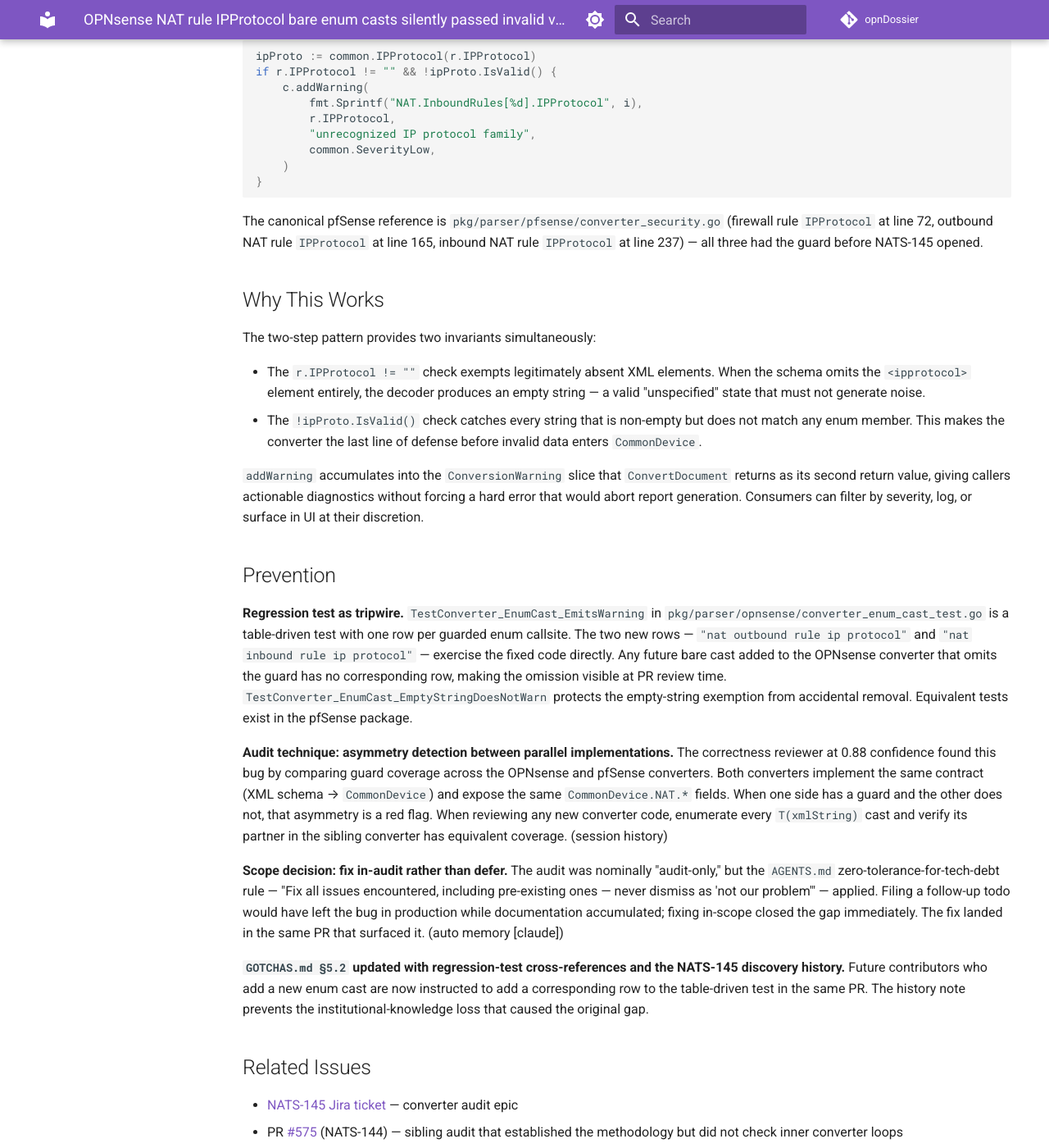
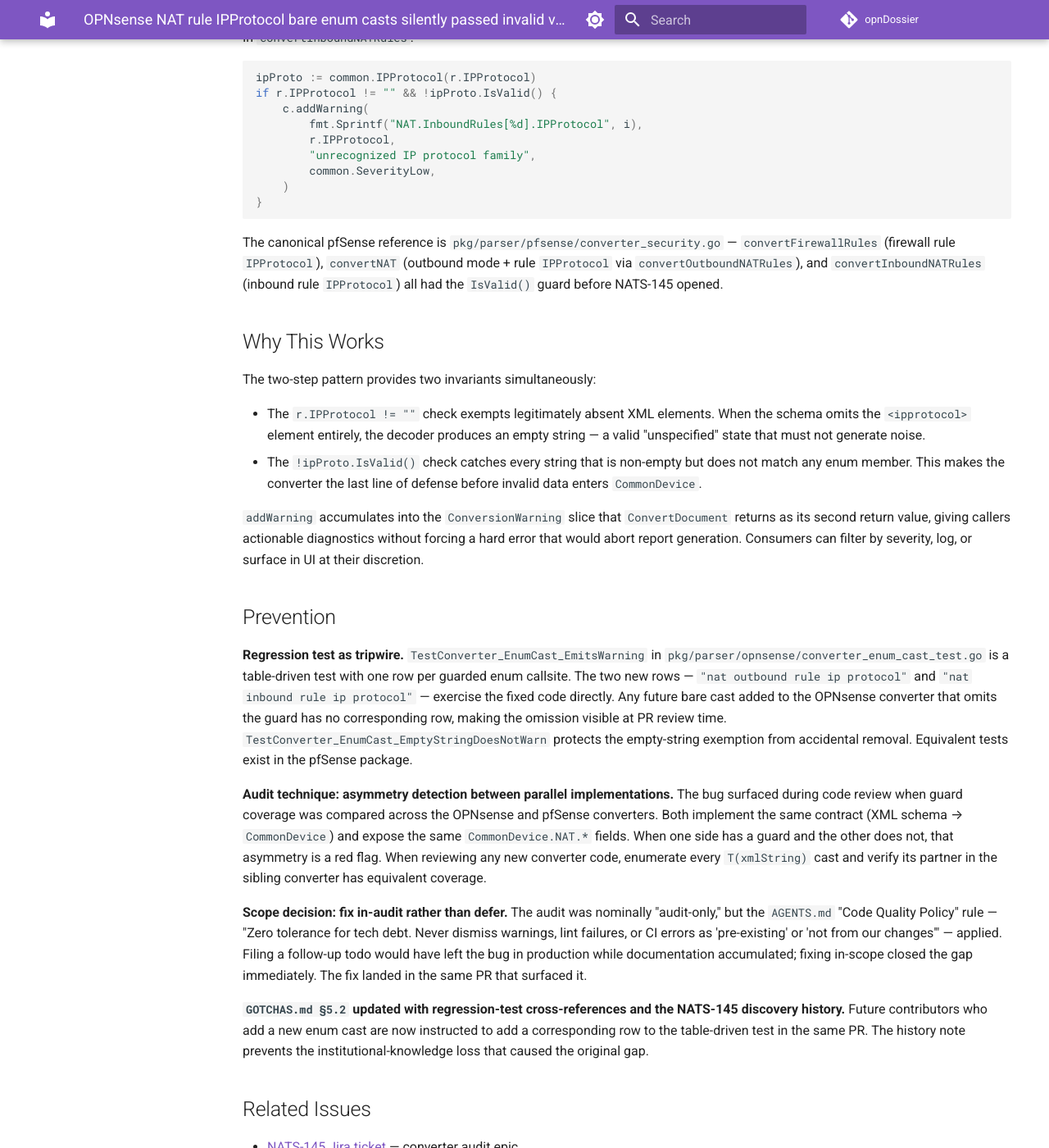
Before and after one commit to EvilBit-Labs/opnDossier, an MkDocs documentation site: the page built from docs/solutions/logic-errors/opnsense-nat-ipprotocol-enum-cast-missing-guard.md, in a window 1280 px wide and 1400 px high, scrolled down 2096 px. Shown: the whole window at 82% size. Built offline with MkDocs 1.6.1 and Material for MkDocs 9.7.7, drawn with Linux system fonts in a browser that asks for light colours; comment, search, counter and statistics services are not loaded; the version menu is left out; some of the changed text lies outside the part shown.

Commit message:
docs(solutions): replace internal provenance tags with repo-verifiable refs (#580)
CodeRabbit feedback on the NATS-145 solution doc: the narrative contained
internal provenance tags ("(session history)", "0.88 confidence",
"(auto memory [claude])") that aren't user-verifiable, and a pfSense
cross-reference used hard-coded line numbers that will drift.

- Replaced the provenance tags with repo-verifiable links (PR #575 for
  NATS-144, the NATS-145 plan document).
- Rewrote the pfSense cross-reference to use function names
  (convertFirewallRules, convertNAT, convertOutboundNATRules,
  convertInboundNATRules) instead of line numbers.
- Dropped the "0.88 confidence" framing; the finding was surfaced during
  code review and the value-add is in the technique, not the score.
- Quoted the AGENTS.md Code Quality Policy verbatim instead of the
  auto-memory paraphrase, so the source is the project file.

Resolves CodeRabbit threads PRRT_...2iE (major) and PRRT_...2iF (nitpick).

Signed-off-by: UncleSp1d3r <unclesp1d3r@evilbitlabs.io>

````diff
--- a/docs/solutions/logic-errors/opnsense-nat-ipprotocol-enum-cast-missing-guard.md
+++ b/docs/solutions/logic-errors/opnsense-nat-ipprotocol-enum-cast-missing-guard.md
@@ -37,9 +37,9 @@
 
 **Prose-only GOTCHAS documentation was not a sufficient tripwire.** `GOTCHAS.md §5.2` correctly described the required `IsValid()` pattern since before NATS-145 (the pfSense converter had adopted it; the `DeviceType` enum had adopted it). It explicitly named `NATOutboundMode`, `LAGGProtocol`, and `VIPMode` as callsites requiring the guard. But it did not enumerate the NAT rule `IPProtocol` paths, and there was no regression test that would fail when a new cast site was added without a guard. The documentation told contributors the rule; it did not enforce it.
 
-**NATS-144's parser audit (PR #575) did not look inside converter rule-loops.** The NATS-144 pass was scoped to the registry, factory, and per-device parser entry points — godoc completeness, `internal/` import boundary, coverage thresholds. It stopped at the top-level `ConvertDocument` signature and did not descend into the inner `convertOutboundNATRules` / `convertInboundNATRules` loops where the bare casts lived. (session history)
+**NATS-144's parser audit ([PR #575](https://github.com/EvilBit-Labs/opnDossier/pull/575)) did not look inside converter rule-loops.** The NATS-144 pass was scoped to the registry, factory, and per-device parser entry points — godoc completeness, `internal/` import boundary, coverage thresholds. It stopped at the top-level `ConvertDocument` signature and did not descend into the inner `convertOutboundNATRules` / `convertInboundNATRules` loops where the bare casts lived.
 
-**NATS-145's initial planning phase declared the problem solved prematurely.** Planning research checked the six most visible enum-cast sites in the OPNsense converter and reported "all 6 casts already have `IsValid()` guards" — accurate for the sites it checked, but the search targeted top-level switch/convert patterns, not inner per-rule mapping loops. The two NAT rule paths at lines 373 and 429 were missed. The PR was scoped as "audit-only: godoc completeness" on that basis. (session history)
+**NATS-145's initial planning phase declared the problem solved prematurely.** The planning document ([`docs/plans/2026-04-18-003-refactor-audit-converters-conversion-warning-plan.md`](../../plans/2026-04-18-003-refactor-audit-converters-conversion-warning-plan.md)) checked the six most visible enum-cast sites in the OPNsense converter and reported "all 6 casts already have `IsValid()` guards" — accurate for the sites it checked, but the search targeted top-level switch/convert patterns, not inner per-rule mapping loops. The two NAT rule paths (in `convertOutboundNATRules` and `convertInboundNATRules`) were missed. The PR was scoped as "audit-only: godoc completeness" on that basis.
 
 ## Solution
 
@@ -97,7 +97,7 @@
 }
 ```
 
-The canonical pfSense reference is `pkg/parser/pfsense/converter_security.go` (firewall rule `IPProtocol` at line 72, outbound NAT rule `IPProtocol` at line 165, inbound NAT rule `IPProtocol` at line 237) — all three had the guard before NATS-145 opened.
+The canonical pfSense reference is `pkg/parser/pfsense/converter_security.go` — `convertFirewallRules` (firewall rule `IPProtocol`), `convertNAT` (outbound mode + rule `IPProtocol` via `convertOutboundNATRules`), and `convertInboundNATRules` (inbound rule `IPProtocol`) all had the `IsValid()` guard before NATS-145 opened.
 
 ## Why This Works
 
@@ -112,9 +112,9 @@
 
 **Regression test as tripwire.** `TestConverter_EnumCast_EmitsWarning` in `pkg/parser/opnsense/converter_enum_cast_test.go` is a table-driven test with one row per guarded enum callsite. The two new rows — `"nat outbound rule ip protocol"` and `"nat inbound rule ip protocol"` — exercise the fixed code directly. Any future bare cast added to the OPNsense converter that omits the guard has no corresponding row, making the omission visible at PR review time. `TestConverter_EnumCast_EmptyStringDoesNotWarn` protects the empty-string exemption from accidental removal. Equivalent tests exist in the pfSense package.
 
-**Audit technique: asymmetry detection between parallel implementations.** The correctness reviewer at 0.88 confidence found this bug by comparing guard coverage across the OPNsense and pfSense converters. Both converters implement the same contract (XML schema → `CommonDevice`) and expose the same `CommonDevice.NAT.*` fields. When one side has a guard and the other does not, that asymmetry is a red flag. When reviewing any new converter code, enumerate every `T(xmlString)` cast and verify its partner in the sibling converter has equivalent coverage. (session history)
+**Audit technique: asymmetry detection between parallel implementations.** The bug surfaced during code review when guard coverage was compared across the OPNsense and pfSense converters. Both implement the same contract (XML schema → `CommonDevice`) and expose the same `CommonDevice.NAT.*` fields. When one side has a guard and the other does not, that asymmetry is a red flag. When reviewing any new converter code, enumerate every `T(xmlString)` cast and verify its partner in the sibling converter has equivalent coverage.
 
-**Scope decision: fix in-audit rather than defer.** The audit was nominally "audit-only," but the `AGENTS.md` zero-tolerance-for-tech-debt rule — "Fix all issues encountered, including pre-existing ones — never dismiss as 'not our problem'" — applied. Filing a follow-up todo would have left the bug in production while documentation accumulated; fixing in-scope closed the gap immediately. The fix landed in the same PR that surfaced it. (auto memory [claude])
+**Scope decision: fix in-audit rather than defer.** The audit was nominally "audit-only," but the `AGENTS.md` "Code Quality Policy" rule — "Zero tolerance for tech debt. Never dismiss warnings, lint failures, or CI errors as 'pre-existing' or 'not from our changes'" — applied. Filing a follow-up todo would have left the bug in production while documentation accumulated; fixing in-scope closed the gap immediately. The fix landed in the same PR that surfaced it.
 
 **`GOTCHAS.md §5.2` updated with regression-test cross-references and the NATS-145 discovery history.** Future contributors who add a new enum cast are now instructed to add a corresponding row to the table-driven test in the same PR. The history note prevents the institutional-knowledge loss that caused the original gap.
 
````
